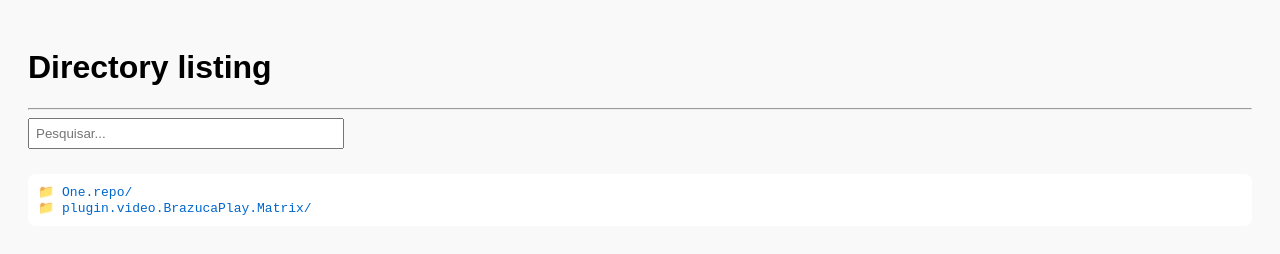
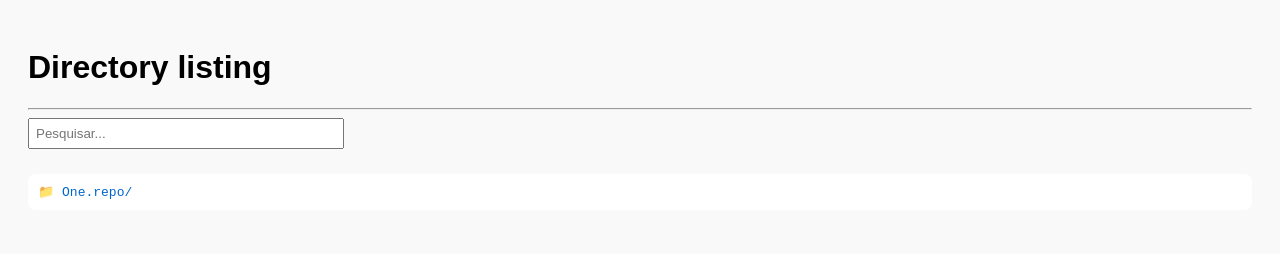
Before and after one commit to oneplayhd/OneRepo, a plain HTML site: page index.html in a window 1280 px wide. Drawn offline with Linux system fonts and the light colour scheme.

Commit message:
Update... index.html

```diff
--- a/index.html
+++ b/index.html
@@ -6,10 +6,9 @@
 <input id="search" placeholder="Pesquisar...">
 <pre id='listing'>
 📁 <a href="One.repo/index.html">One.repo/</a>
-📁 <a href="plugin.video.BrazucaPlay.Matrix/index.html">plugin.video.BrazucaPlay.Matrix/</a>
 </pre>
 <script>
-const items = [["one.repo","\ud83d\udcc1 <a href=\"One.repo\/index.html\">One.repo\/<\/a>"],["plugin.video.brazucaplay.matrix","\ud83d\udcc1 <a href=\"plugin.video.BrazucaPlay.Matrix\/index.html\">plugin.video.BrazucaPlay.Matrix\/<\/a>"]];
+const items = [["one.repo","\ud83d\udcc1 <a href=\"One.repo\/index.html\">One.repo\/<\/a>"]];
 const s=document.getElementById('search');
 const l=document.getElementById('listing');
 const n=t=>t.normalize('NFD').replace(/\p{Diacritic}/gu,'').toLowerCase();
```
